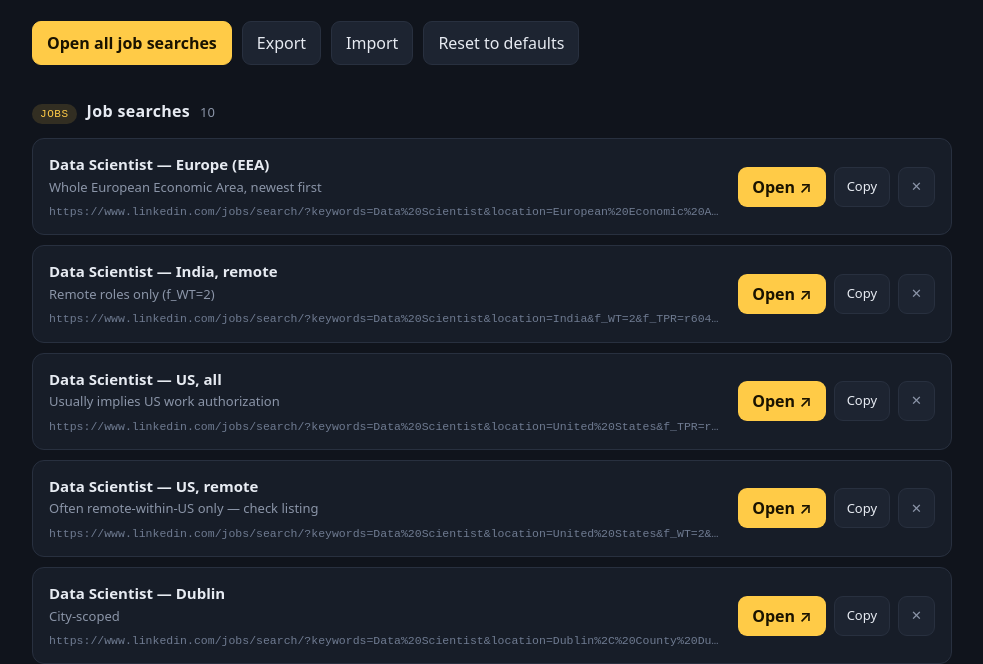
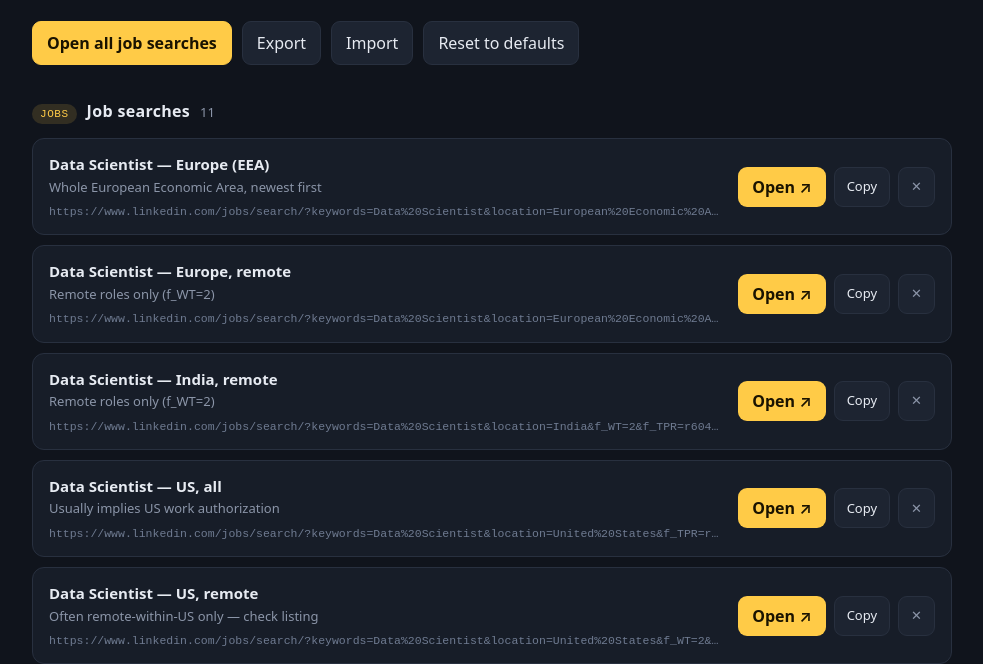
Before and after one commit to SATWIK-1CH/job-links, a plain HTML site: page index.html in a window 1280 px wide. Shown: the part 147-811 px from the top of the page, without its empty margins (148-1131 px from the left). Drawn offline with Linux system fonts and the light colour scheme.

Commit message:
Add Europe remote job search

```diff
--- a/index.html
+++ b/index.html
@@ -176,6 +176,7 @@
 <script>
 const SEED = [
   {category:"Jobs",   label:"Data Scientist — Europe (EEA)",        note:"Whole European Economic Area, newest first", url:"https://www.linkedin.com/jobs/search/?keywords=Data%20Scientist&location=European%20Economic%20Area&f_TPR=r604800&sortBy=DD"},
+  {category:"Jobs",   label:"Data Scientist — Europe, remote",      note:"Remote roles only (f_WT=2)",                 url:"https://www.linkedin.com/jobs/search/?keywords=Data%20Scientist&location=European%20Economic%20Area&f_WT=2&f_TPR=r604800&sortBy=DD"},
   {category:"Jobs",   label:"Data Scientist — India, remote",       note:"Remote roles only (f_WT=2)",                 url:"https://www.linkedin.com/jobs/search/?keywords=Data%20Scientist&location=India&f_WT=2&f_TPR=r604800&sortBy=DD"},
   {category:"Jobs",   label:"Data Scientist — US, all",             note:"Usually implies US work authorization",      url:"https://www.linkedin.com/jobs/search/?keywords=Data%20Scientist&location=United%20States&f_TPR=r604800&sortBy=DD"},
   {category:"Jobs",   label:"Data Scientist — US, remote",          note:"Often remote-within-US only — check listing", url:"https://www.linkedin.com/jobs/search/?keywords=Data%20Scientist&location=United%20States&f_WT=2&f_TPR=r604800&sortBy=DD"},
```
